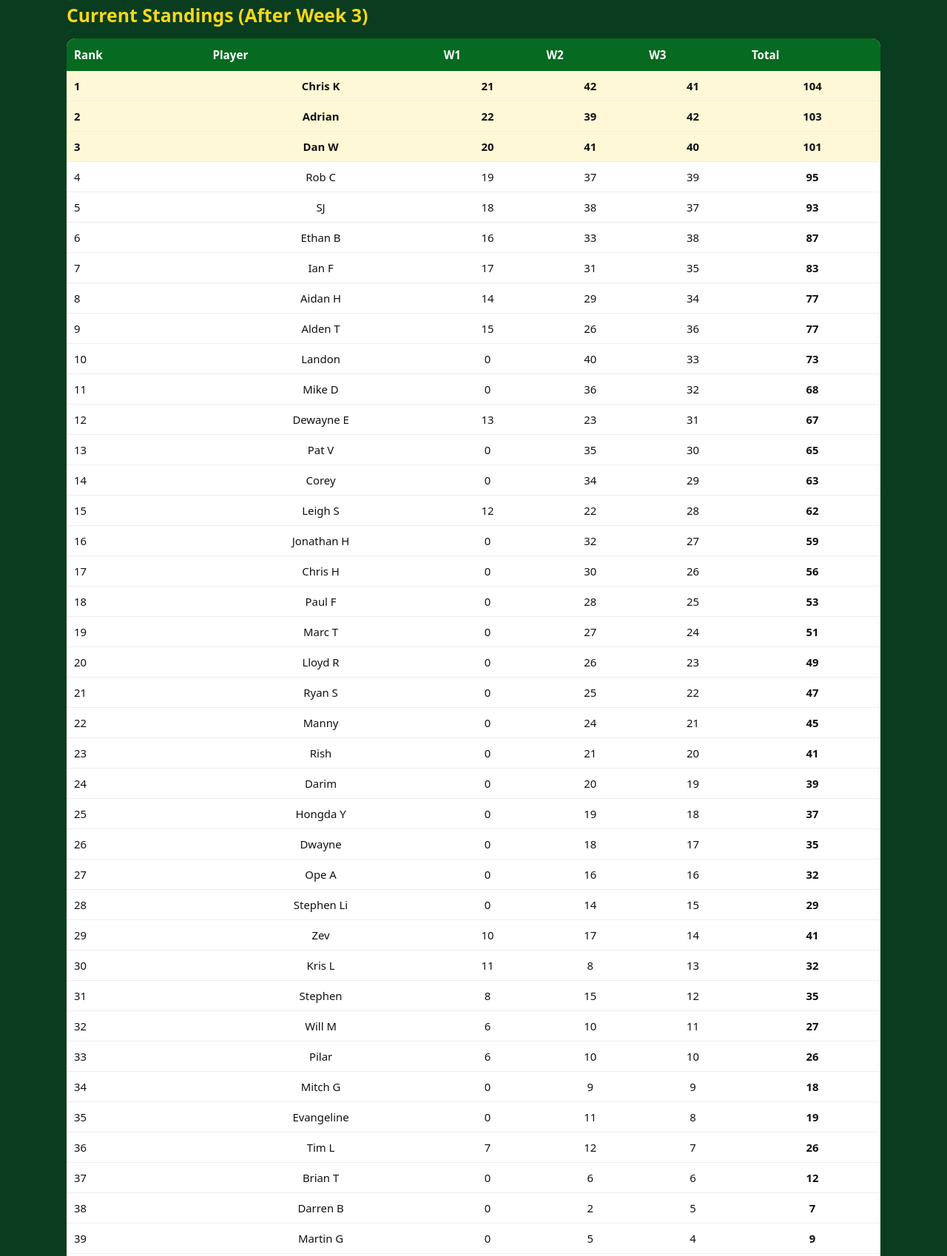
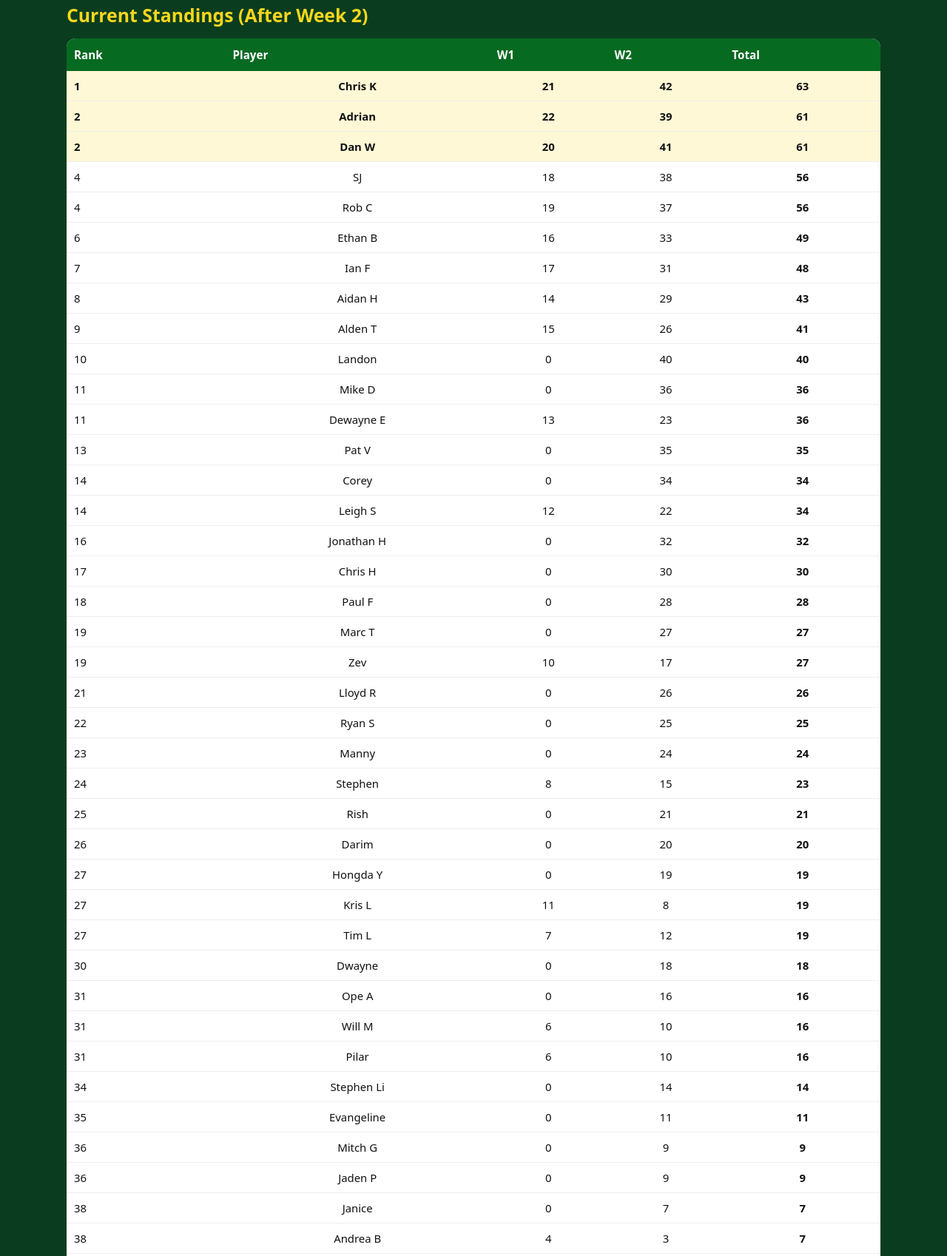
Before and after one commit to smeagster86/riverside-tuesday-tennis, a website: page index.html in a window 1280 px wide. Shown: the part 260-1958 px from the top of the page at 74% size. Drawn offline with Linux system fonts and the light colour scheme.

Commit message:
Update index.html

```diff
--- a/index.html
+++ b/index.html
@@ -28,7 +28,7 @@
   </header>
 
   <div class="container">
-    <h2>Current Standings (After Week 3)</h2>
+    <h2>Current Standings (After Week 2)</h2>
     <div class="scroll">
       <table>
         <tr>
@@ -36,51 +36,54 @@
           <th>Player</th>
           <th>W1</th>
           <th>W2</th>
-          <th>W3</th>
           <th>Total</th>
         </tr>
-        <tr class="top3"><td>1</td><td>Chris K</td><td>21</td><td>42</td><td>41</td><td><strong>104</strong></td></tr>
-        <tr class="top3"><td>2</td><td>Adrian</td><td>22</td><td>39</td><td>42</td><td><strong>103</strong></td></tr>
-        <tr class="top3"><td>3</td><td>Dan W</td><td>20</td><td>41</td><td>40</td><td><strong>101</strong></td></tr>
-        <tr><td>4</td><td>Rob C</td><td>19</td><td>37</td><td>39</td><td><strong>95</strong></td></tr>
-        <tr><td>5</td><td>SJ</td><td>18</td><td>38</td><td>37</td><td><strong>93</strong></td></tr>
-        <tr><td>6</td><td>Ethan B</td><td>16</td><td>33</td><td>38</td><td><strong>87</strong></td></tr>
-        <tr><td>7</td><td>Ian F</td><td>17</td><td>31</td><td>35</td><td><strong>83</strong></td></tr>
-        <tr><td>8</td><td>Aidan H</td><td>14</td><td>29</td><td>34</td><td><strong>77</strong></td></tr>
-        <tr><td>9</td><td>Alden T</td><td>15</td><td>26</td><td>36</td><td><strong>77</strong></td></tr>
-        <tr><td>10</td><td>Landon</td><td>0</td><td>40</td><td>33</td><td><strong>73</strong></td></tr>
-        <tr><td>11</td><td>Mike D</td><td>0</td><td>36</td><td>32</td><td><strong>68</strong></td></tr>
-        <tr><td>12</td><td>Dewayne E</td><td>13</td><td>23</td><td>31</td><td><strong>67</strong></td></tr>
-        <tr><td>13</td><td>Pat V</td><td>0</td><td>35</td><td>30</td><td><strong>65</strong></td></tr>
-        <tr><td>14</td><td>Corey</td><td>0</td><td>34</td><td>29</td><td><strong>63</strong></td></tr>
-        <tr><td>15</td><td>Leigh S</td><td>12</td><td>22</td><td>28</td><td><strong>62</strong></td></tr>
-        <tr><td>16</td><td>Jonathan H</td><td>0</td><td>32</td><td>27</td><td><strong>59</strong></td></tr>
-        <tr><td>17</td><td>Chris H</td><td>0</td><td>30</td><td>26</td><td><strong>56</strong></td></tr>
-        <tr><td>18</td><td>Paul F</td><td>0</td><td>28</td><td>25</td><td><strong>53</strong></td></tr>
-        <tr><td>19</td><td>Marc T</td><td>0</td><td>27</td><td>24</td><td><strong>51</strong></td></tr>
-        <tr><td>20</td><td>Lloyd R</td><td>0</td><td>26</td><td>23</td><td><strong>49</strong></td></tr>
-        <tr><td>21</td><td>Ryan S</td><td>0</td><td>25</td><td>22</td><td><strong>47</strong></td></tr>
-        <tr><td>22</td><td>Manny</td><td>0</td><td>24</td><td>21</td><td><strong>45</strong></td></tr>
-        <tr><td>23</td><td>Rish</td><td>0</td><td>21</td><td>20</td><td><strong>41</strong></td></tr>
-        <tr><td>24</td><td>Darim</td><td>0</td><td>20</td><td>19</td><td><strong>39</strong></td></tr>
-        <tr><td>25</td><td>Hongda Y</td><td>0</td><td>19</td><td>18</td><td><strong>37</strong></td></tr>
-        <tr><td>26</td><td>Dwayne</td><td>0</td><td>18</td><td>17</td><td><strong>35</strong></td></tr>
-        <tr><td>27</td><td>Ope A</td><td>0</td><td>16</td><td>16</td><td><strong>32</strong></td></tr>
-        <tr><td>28</td><td>Stephen Li</td><td>0</td><td>14</td><td>15</td><td><strong>29</strong></td></tr>
-        <tr><td>29</td><td>Zev</td><td>10</td><td>17</td><td>14</td><td><strong>41</strong></td></tr>
-        <tr><td>30</td><td>Kris L</td><td>11</td><td>8</td><td>13</td><td><strong>32</strong></td></tr>
-        <tr><td>31</td><td>Stephen</td><td>8</td><td>15</td><td>12</td><td><strong>35</strong></td></tr>
-        <tr><td>32</td><td>Will M</td><td>6</td><td>10</td><td>11</td><td><strong>27</strong></td></tr>
-        <tr><td>33</td><td>Pilar</td><td>6</td><td>10</td><td>10</td><td><strong>26</strong></td></tr>
-        <tr><td>34</td><td>Mitch G</td><td>0</td><td>9</td><td>9</td><td><strong>18</strong></td></tr>
-        <tr><td>35</td><td>Evangeline</td><td>0</td><td>11</td><td>8</td><td><strong>19</strong></td></tr>
-        <tr><td>36</td><td>Tim L</td><td>7</td><td>12</td><td>7</td><td><strong>26</strong></td></tr>
-        <tr><td>37</td><td>Brian T</td><td>0</td><td>6</td><td>6</td><td><strong>12</strong></td></tr>
-        <tr><td>38</td><td>Darren B</td><td>0</td><td>2</td><td>5</td><td><strong>7</strong></td></tr>
-        <tr><td>39</td><td>Martin G</td><td>0</td><td>5</td><td>4</td><td><strong>9</strong></td></tr>
-        <tr><td>40</td><td>Janice</td><td>0</td><td>7</td><td>3</td><td><strong>10</strong></td></tr>
-        <tr><td>41</td><td>Jaden P</td><td>0</td><td>9</td><td>2</td><td><strong>11</strong></td></tr>
-        <tr><td>42</td><td>Jarred L</td><td>3</td><td>0</td><td>1</td><td><strong>4</strong></td></tr>
+        <tr class="top3"><td>1</td><td>Chris K</td><td>21</td><td>42</td><td><strong>63</strong></td></tr>
+        <tr class="top3"><td>2</td><td>Adrian</td><td>22</td><td>39</td><td><strong>61</strong></td></tr>
+        <tr class="top3"><td>2</td><td>Dan W</td><td>20</td><td>41</td><td><strong>61</strong></td></tr>
+        <tr><td>4</td><td>SJ</td><td>18</td><td>38</td><td><strong>56</strong></td></tr>
+        <tr><td>4</td><td>Rob C</td><td>19</td><td>37</td><td><strong>56</strong></td></tr>
+        <tr><td>6</td><td>Ethan B</td><td>16</td><td>33</td><td><strong>49</strong></td></tr>
+        <tr><td>7</td><td>Ian F</td><td>17</td><td>31</td><td><strong>48</strong></td></tr>
+        <tr><td>8</td><td>Aidan H</td><td>14</td><td>29</td><td><strong>43</strong></td></tr>
+        <tr><td>9</td><td>Alden T</td><td>15</td><td>26</td><td><strong>41</strong></td></tr>
+        <tr><td>10</td><td>Landon</td><td>0</td><td>40</td><td><strong>40</strong></td></tr>
+        <tr><td>11</td><td>Mike D</td><td>0</td><td>36</td><td><strong>36</strong></td></tr>
+        <tr><td>11</td><td>Dewayne E</td><td>13</td><td>23</td><td><strong>36</strong></td></tr>
+        <tr><td>13</td><td>Pat V</td><td>0</td><td>35</td><td><strong>35</strong></td></tr>
+        <tr><td>14</td><td>Corey</td><td>0</td><td>34</td><td><strong>34</strong></td></tr>
+        <tr><td>14</td><td>Leigh S</td><td>12</td><td>22</td><td><strong>34</strong></td></tr>
+        <tr><td>16</td><td>Jonathan H</td><td>0</td><td>32</td><td><strong>32</strong></td></tr>
+        <tr><td>17</td><td>Chris H</td><td>0</td><td>30</td><td><strong>30</strong></td></tr>
+        <tr><td>18</td><td>Paul F</td><td>0</td><td>28</td><td><strong>28</strong></td></tr>
+        <tr><td>19</td><td>Marc T</td><td>0</td><td>27</td><td><strong>27</strong></td></tr>
+        <tr><td>19</td><td>Zev</td><td>10</td><td>17</td><td><strong>27</strong></td></tr>
+        <tr><td>21</td><td>Lloyd R</td><td>0</td><td>26</td><td><strong>26</strong></td></tr>
+        <tr><td>22</td><td>Ryan S</td><td>0</td><td>25</td><td><strong>25</strong></td></tr>
+        <tr><td>23</td><td>Manny</td><td>0</td><td>24</td><td><strong>24</strong></td></tr>
+        <tr><td>24</td><td>Stephen</td><td>8</td><td>15</td><td><strong>23</strong></td></tr>
+        <tr><td>25</td><td>Rish</td><td>0</td><td>21</td><td><strong>21</strong></td></tr>
+        <tr><td>26</td><td>Darim</td><td>0</td><td>20</td><td><strong>20</strong></td></tr>
+        <tr><td>27</td><td>Hongda Y</td><td>0</td><td>19</td><td><strong>19</strong></td></tr>
+        <tr><td>27</td><td>Kris L</td><td>11</td><td>8</td><td><strong>19</strong></td></tr>
+        <tr><td>27</td><td>Tim L</td><td>7</td><td>12</td><td><strong>19</strong></td></tr>
+        <tr><td>30</td><td>Dwayne</td><td>0</td><td>18</td><td><strong>18</strong></td></tr>
+        <tr><td>31</td><td>Ope A</td><td>0</td><td>16</td><td><strong>16</strong></td></tr>
+        <tr><td>31</td><td>Will M</td><td>6</td><td>10</td><td><strong>16</strong></td></tr>
+        <tr><td>31</td><td>Pilar</td><td>6</td><td>10</td><td><strong>16</strong></td></tr>
+        <tr><td>34</td><td>Stephen Li</td><td>0</td><td>14</td><td><strong>14</strong></td></tr>
+        <tr><td>35</td><td>Evangeline</td><td>0</td><td>11</td><td><strong>11</strong></td></tr>
+        <tr><td>36</td><td>Mitch G</td><td>0</td><td>9</td><td><strong>9</strong></td></tr>
+        <tr><td>36</td><td>Jaden P</td><td>0</td><td>9</td><td><strong>9</strong></td></tr>
+        <tr><td>38</td><td>Janice</td><td>0</td><td>7</td><td><strong>7</strong></td></tr>
+        <tr><td>38</td><td>Andrea B</td><td>4</td><td>3</td><td><strong>7</strong></td></tr>
+        <tr><td>40</td><td>Brian T</td><td>0</td><td>6</td><td><strong>6</strong></td></tr>
+        <tr><td>41</td><td>Martin G</td><td>0</td><td>5</td><td><strong>5</strong></td></tr>
+        <tr><td>42</td><td>Mehak</td><td>1</td><td>2</td><td><strong>3</strong></td></tr>
+        <tr><td>42</td><td>Jarred L</td><td>3</td><td>0</td><td><strong>3</strong></td></tr>
+        <tr><td>44</td><td>Darren B</td><td>0</td><td>2</td><td><strong>2</strong></td></tr>
+        <tr><td>45</td><td>Eleazar</td><td>0</td><td>1</td><td><strong>1</strong></td></tr>
+        <tr><td>45</td><td>Nancy</td><td>0</td><td>1</td><td><strong>1</strong></td></tr>
       </table>
     </div>
 
@@ -88,7 +91,7 @@
       <a href="https://wa.me/13063412227?text=Snap%20a%20picture%20of%20the%20scores%20and%20send%20it%20here%20to%20update" class="btn">Snap a picture of the scores and send it here to update</a>
     </p>
 
-    <p class="note">Week 3 results added. Standings will be updated with real photo results when provided.</p>
+    <p class="note">Standings after Week 2 only. Week 3 will be added when real results are available.</p>
   </div>
 </body>
 </html>
```
